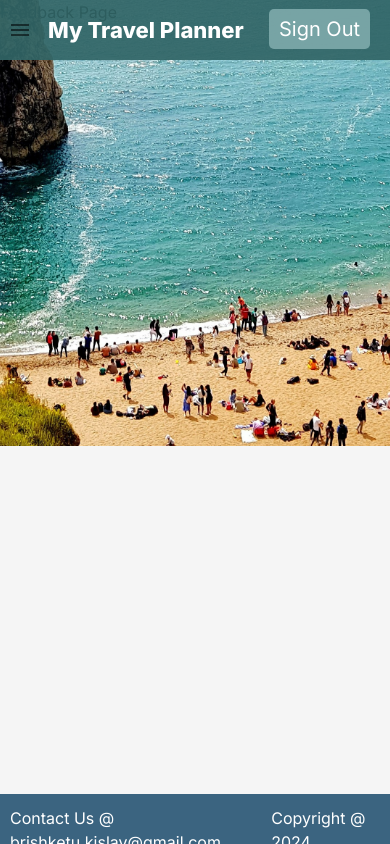
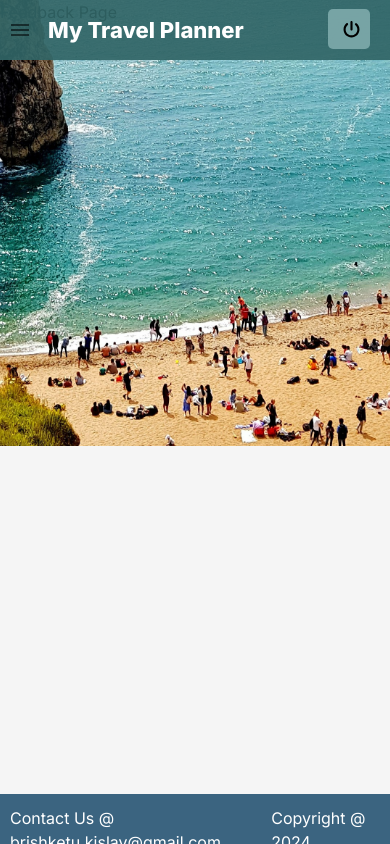
Before and after one commit to brishketukislay/book-your-flight, a Next.js app: page /users/feedback in a window 390 px wide. Built offline with nearby package versions, Linux system fonts and the light colour scheme; sample sign-in values are in the browser's storage.

Commit message:
icon update

```diff
--- a/app/users/Header/header.module.css
+++ b/app/users/Header/header.module.css
@@ -40,6 +40,9 @@
         height: 17px;
         display: inline;
         margin: 0 0 3px 5px;
+        /* display: none; */
+    }
+    .signOutText{
         display: none;
     }
 }
--- a/app/users/Header/header.tsx
+++ b/app/users/Header/header.tsx
@@ -26,7 +26,7 @@ const Header = () => {
     <header className={style.header}>
       My Travel Planner
       <button className={style.signout} onClick={handleSignOut}>
-        Sign Out
+        <span className={style.signOutText}>Sign Out</span>
         <svg className={style.signOutIcon} xmlns="http://www.w3.org/2000/svg" viewBox="0 0 512 512"><path d="M288 32c0-17.7-14.3-32-32-32s-32 14.3-32 32l0 224c0 17.7 14.3 32 32 32s32-14.3 32-32l0-224zM143.5 120.6c13.6-11.3 15.4-31.5 4.1-45.1s-31.5-15.4-45.1-4.1C49.7 115.4 16 181.8 16 256c0 132.5 107.5 240 240 240s240-107.5 240-240c0-74.2-33.8-140.6-86.6-184.6c-13.6-11.3-33.8-9.4-45.1 4.1s-9.4 33.8 4.1 45.1c38.9 32.3 63.5 81 63.5 135.4c0 97.2-78.8 176-176 176s-176-78.8-176-176c0-54.4 24.7-103.1 63.5-135.4z"/></svg>
       </button>
     </header>
```
